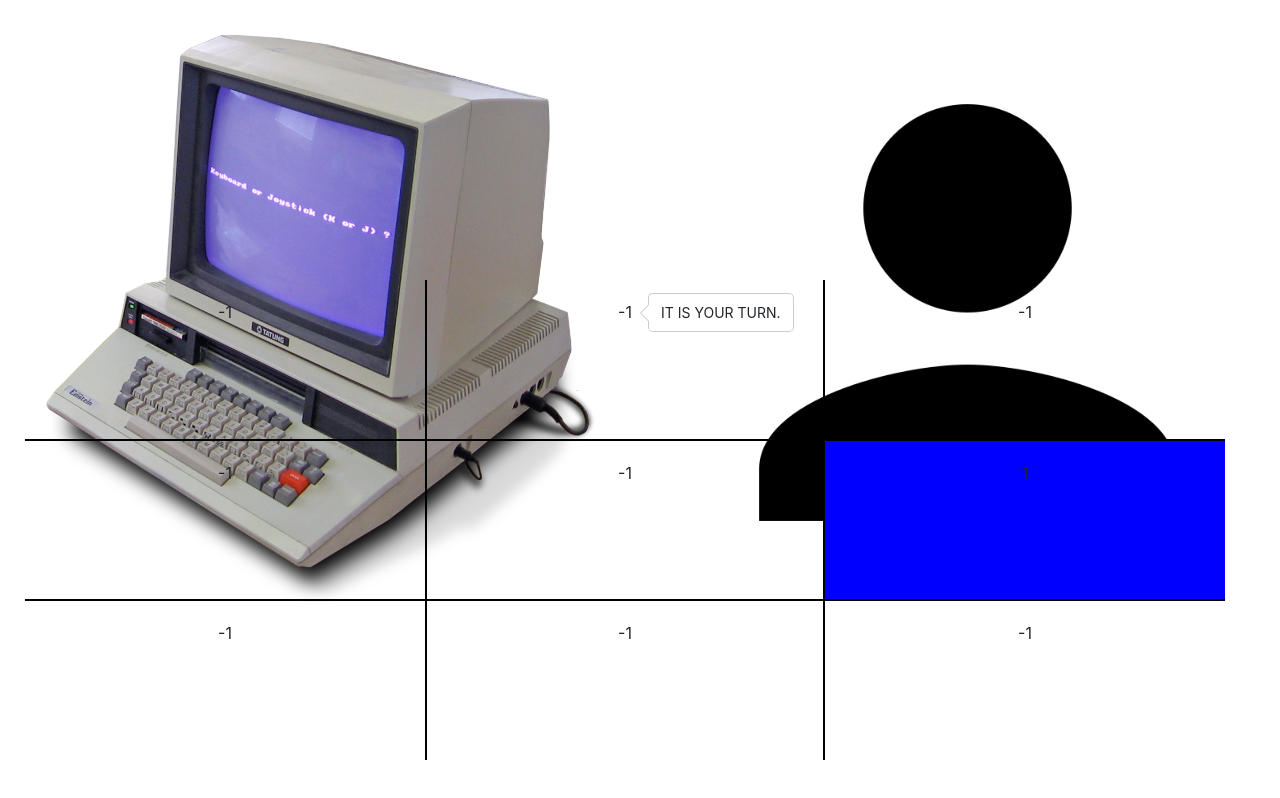
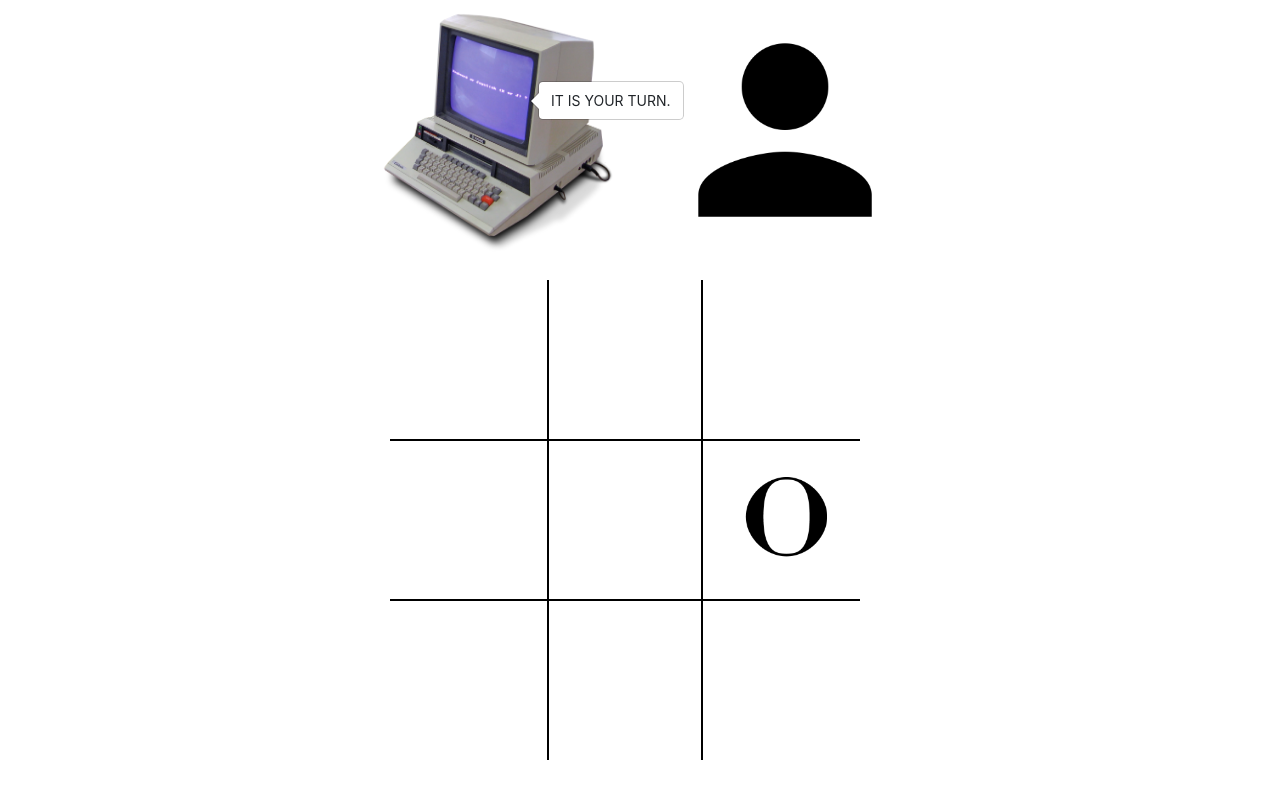
Before and after one commit to jrquick17/tic-tac-toe, a website: page index.html in a window 1280 px wide. Drawn offline with nearby package versions, Linux system fonts and the light colour scheme; files that its build step writes are made by us from their sources.

Commit message:
Add images for more style

```diff
--- a/sass/tic-tac-toe.sass
+++ b/sass/tic-tac-toe.sass
@@ -1,37 +1,56 @@
 .board
-    padding:    40px
-    text-align: center
-    height:     70vh
-    width:      100%
+  padding:    40px
+  text-align: center
+  height:     70vh
+  width:      100%
 
 .global
-    height: 100%
-    width:  100%
+  margin: 0 auto
+  max-width: 550px
 
-.people
-    height: 30vh
+.players
+  height: 30vh
 
-.x-cell
-    background: red
+.empty-cell
+  background-color: white
 
-.o-cell
-    background: blue
+.opponent-x-cell
+  background: url('../../img/opponent-x-cell.png') no-repeat center center
+
+.opponent-o-cell
+  background: url('../../img/opponent-o-cell.png') no-repeat center center
+
+.user-x-cell
+  background: url('../../img/user-x-cell.png') no-repeat center center
+
+.user-o-cell
+  background: url('../../img/user-o-cell.png') no-repeat center center
+
+.cell
+  -webkit-background-size: cover
+  -moz-background-size: cover
+  -o-background-size: cover
+  background-size: cover
 
 div.col-4
-    padding: 20px
+  padding: 20px
 
 div.col-4:nth-child(4),
 div.col-4:nth-child(5),
 div.col-4:nth-child(6)
-    border-bottom: black solid 2px
-    border-top:    black solid 2px
+  border-bottom: black solid 2px
+  border-top:    black solid 2px
 
 div.col-4:nth-child(2),
 div.col-4:nth-child(5),
 div.col-4:nth-child(8)
-    border-left:  black solid 2px
-    border-right: black solid 2px
+  border-left:  black solid 2px
+  border-right: black solid 2px
 
 img
-    height: 100%
-    width:  100%
+  height: 100%
+  width:  100%
+
+.popover
+  left: -110px !important
+  top:  -30px !important
--- a/www/js/ticTacToe/ticTacToe.directive.js
+++ b/www/js/ticTacToe/ticTacToe.directive.js
@@ -12,7 +12,7 @@
             controllerAs: 'ctrl',
             restrict:     'E',
             scope:        {},
-            template:'<div class="global"><div class="people row"><a class="opponent col-6" tabindex="0" data-content data-placement="right" data-toggle="popover" data-trigger="focus"><img src="img/opponent.png"></a> <a class="user col-6" tabindex="1" data-content data-placement="left" data-toggle="popover" data-trigger="focus"><img src="img/user.png"></a></div><div class="board row"><div data-ng-repeat="cell in ctrl.cells track by $index" class="col-4" data-ng-class="{ \'disabled\': !ctrl.isUsersTurn || cell !== -1, \'x-cell\': cell === 0, \'o-cell\': cell === 1 }" data-ng-click="ctrl.select($index)">{{ cell }}</div></div></div>'
+            template:'<div class="global"><div class="players row"><a class="opponent col-6" tabindex="0" data-content data-placement="right" data-toggle="popover" data-trigger="focus"><img src="img/opponent.png"></a> <a class="user col-6" tabindex="1" data-content data-placement="left" data-toggle="popover" data-trigger="focus"><img src="img/user.png"></a></div><div class="board row"><div data-ng-repeat="cell in ctrl.cells track by $index" class="col-4 cell" data-ng-class="{ \'empty-cell\': cell === -1, \'opponent-x-cell\': cell === 0 && ctrl.opponenentValue === 0, \'opponent-o-cell\': cell === 1 && ctrl.opponenentValue === 1, \'user-x-cell\': cell === 0 && ctrl.userValue === 0, \'user-o-cell\': cell === 1 && ctrl.userValue === 1 }" data-ng-click="ctrl.select($index)"></div></div></div>'
         };
     }
 })();
```
Also changed, not shown: www/js/ticTacToe/directive/ticTacToe.html (+7 -6 lines), dist/css/tic-tac-toe.css, dist/index.js, dist/tic-tac-toe.bundle.js, dist/tic-tac-toe.full.js, dist/tic-tac-toe.min.js, img/opponent-o-cell.png (added), img/opponent-x-cell.png (added), img/user-o-cell.png (added), img/user-x-cell.png (added), 2 other files.
